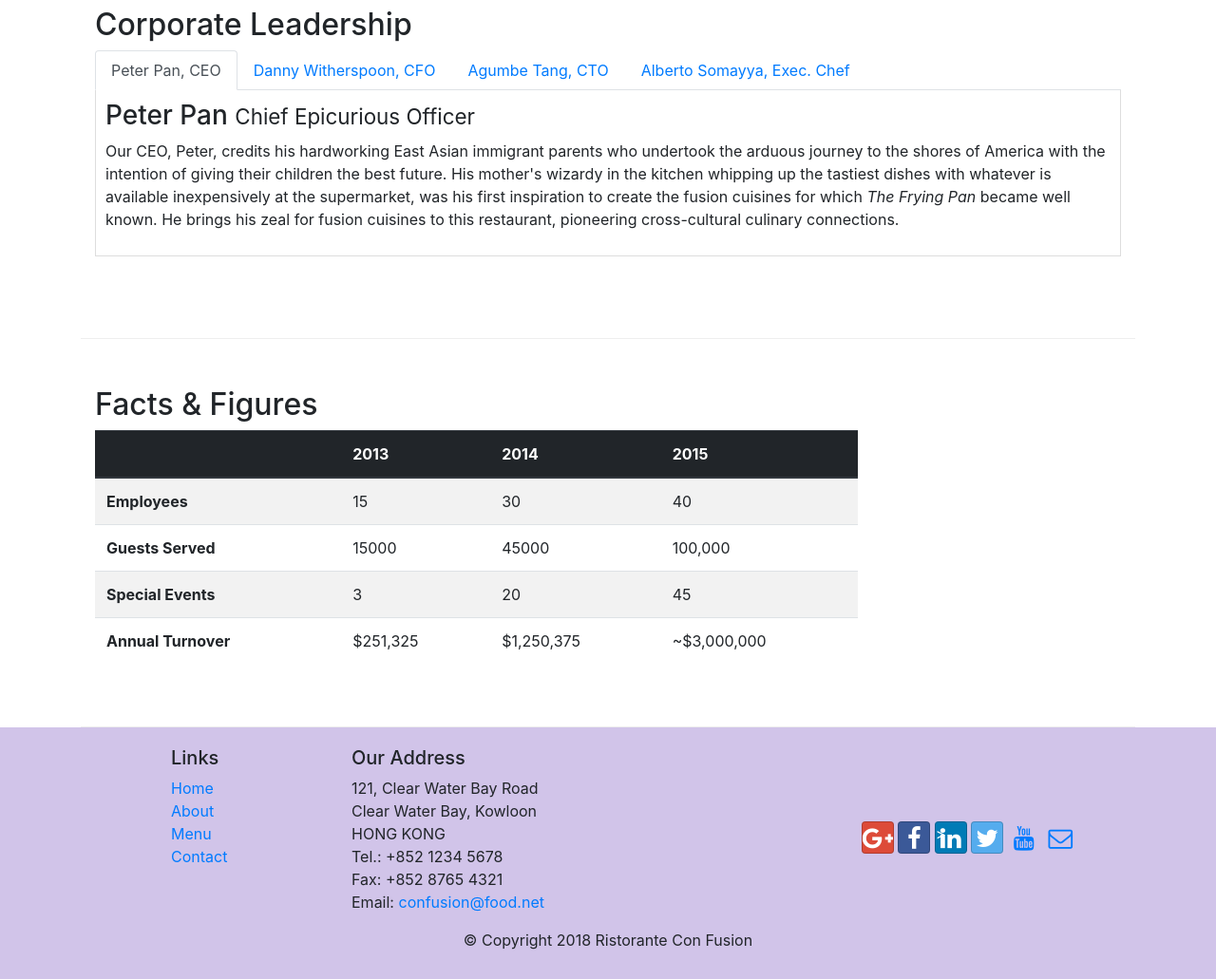
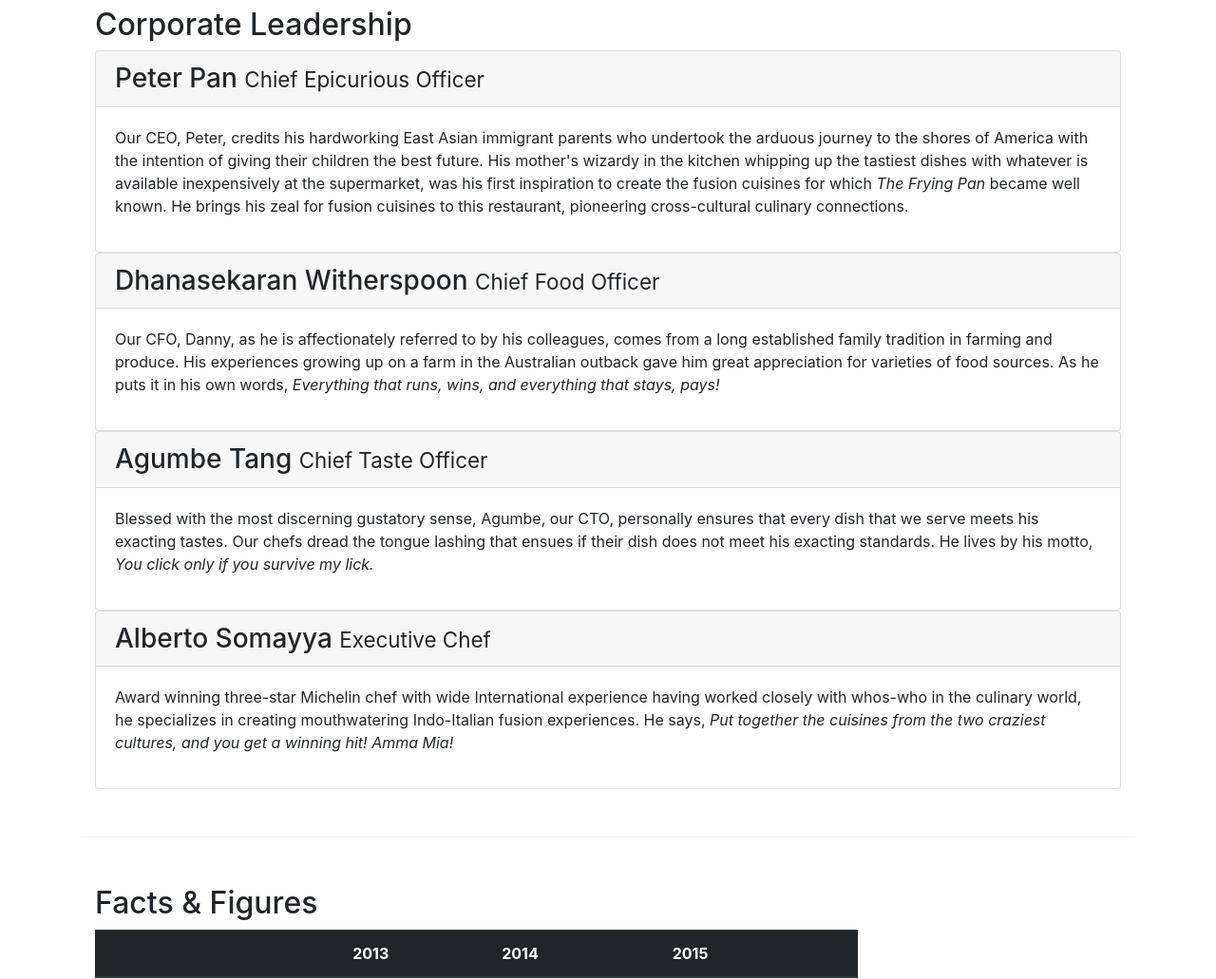
Before and after one commit to revoir/revoir.github.io, a website: page aboutus.html in a window 1280 px wide. Shown: the part 1020-2051 px from the top of the page at 95% size. Drawn offline with nearby package versions, Linux system fonts and the light colour scheme.

Commit message:
Accordion

```diff
--- a/aboutus.html
+++ b/aboutus.html
@@ -14,7 +14,6 @@
   <link rel="stylesheet" href="css/styles.css">
   <script src="node_modules/jquery/dist/jquery.min.js"></script>
   <script src="node_modules/bootstrap/dist/js/bootstrap.min.js"></script>
-
 
 
   <title>Ristorante Con Fusion: About Us</title>
@@ -109,7 +108,7 @@
         <div class="row row-content ">
             <div class="col-12">
                 <h2>Corporate Leadership</h2>
-                <ul class="nav nav-tabs">
+                <!--<ul class="nav nav-tabs">
                     <li class="nav-item">
                       <a class="nav-link active" href=" #peter "
                         role="tab" data-toggle="tab">Peter Pan, CEO</a>
@@ -147,6 +146,64 @@
                     <div role="tabpanel" class="tab-pane fade" id="alberto">
                       <h3>Alberto Somayya <small>Executive Chef</small></h3>
                       <p class="d-none d-sm-block">Award winning three-star Michelin chef with wide International experience having worked closely with whos-who in the culinary world, he specializes in creating mouthwatering Indo-Italian fusion experiences. He says, <em>Put together the cuisines from the two craziest cultures, and you get a winning hit! Amma Mia!</em></p>
+                    </div>
+                </div>-->
+                <div id="accordion">
+                    <div class="card">
+                        <div class="card-header" role="tab" id="peterhead">
+                           <h3 class="mb-0">
+                               <a data-toggle="collapse" data-toggle="collapse" data-target="#peter">
+                                   Peter Pan <small>Chief Epicurious Officer</small>
+                                </a>
+                            </h3>
+                        </div>
+                        <div role="tabpanel" class="collapse show" id="peter" data-parent="#accordion">
+                            <div class="card-body">
+                                <p class="d-none d-sm-block">Our CEO, Peter, credits his hardworking East Asian immigrant parents who undertook the arduous journey to the shores of America with the intention of giving their children the best future. His mother's wizardy in the kitchen whipping up the tastiest dishes with whatever is available inexpensively at the supermarket, was his first inspiration to create the fusion cuisines for which <em>The Frying Pan</em> became well known. He brings his zeal for fusion cuisines to this restaurant, pioneering cross-cultural culinary connections.</p>
+                            </div>
+                        </div>
+                    </div>
+                    <div class="card">
+                        <div class="card-header" role="tab" id="dannyhead">
+                           <h3 class="mb-0">
+                               <a data-toggle="collapse" data-toggle="collapse" data-target="#danny">
+                                Dhanasekaran Witherspoon <small>Chief Food Officer</small>
+                               </a>
+                            </h3>
+                        </div>
+                        <div role="tabpanel" class="collapse show" id="danny" data-parent="#accordion">
+                            <div class="card-body">
+                                <p class="d-none d-sm-block">Our CFO, Danny, as he is affectionately referred to by his colleagues, comes from a long established family tradition in farming and produce. His experiences growing up on a farm in the Australian outback gave him great appreciation for varieties of food sources. As he puts it in his own words, <em>Everything that runs, wins, and everything that stays, pays!</em></p>
+                            </div>
+                        </div>
+                    </div>
+                    <div class="card">
+                        <div class="card-header" role="tab" id="agumbehead">
+                            <h3 class="mb-0">
+                               <a data-toggle="collapse" data-toggle="collapse" data-target="#agumbe">
+                                Agumbe Tang <small>Chief Taste Officer</small>
+                               </a>
+                            </h3>
+                        </div>
+                        <div role="tabpanel" class="collapse show" id="agumbe" data-parent="#accordion">
+                            <div class="card-body">
+                                <p class="d-none d-sm-block">Blessed with the most discerning gustatory sense, Agumbe, our CTO, personally ensures that every dish that we serve meets his exacting tastes. Our chefs dread the tongue lashing that ensues if their dish does not meet his exacting standards. He lives by his motto, <em>You click only if you survive my lick.</em></p>
+                            </div>
+                        </div>
+                    </div>
+                    <div class="card">
+                        <div class="card-header" role="tab" id="albertohead">
+                            <h3 class="mb-0">
+                               <a data-toggle="collapse" data-toggle="collapse" data-target="#alberto">
+                                Alberto Somayya <small>Executive Chef</small>
+                            </a>
+                            </h3>
+                        </div>
+                        <div role="tabpanel" class="collapse show" id="alberto" data-parent="#accordion">
+                            <div class="card-body">
+                                <p class="d-none d-sm-block">Award winning three-star Michelin chef with wide International experience having worked closely with whos-who in the culinary world, he specializes in creating mouthwatering Indo-Italian fusion experiences. He says, <em>Put together the cuisines from the two craziest cultures, and you get a winning hit! Amma Mia!</em></p>
+                            </div>
+                        </div>
                     </div>
                 </div>
             </div>
```
